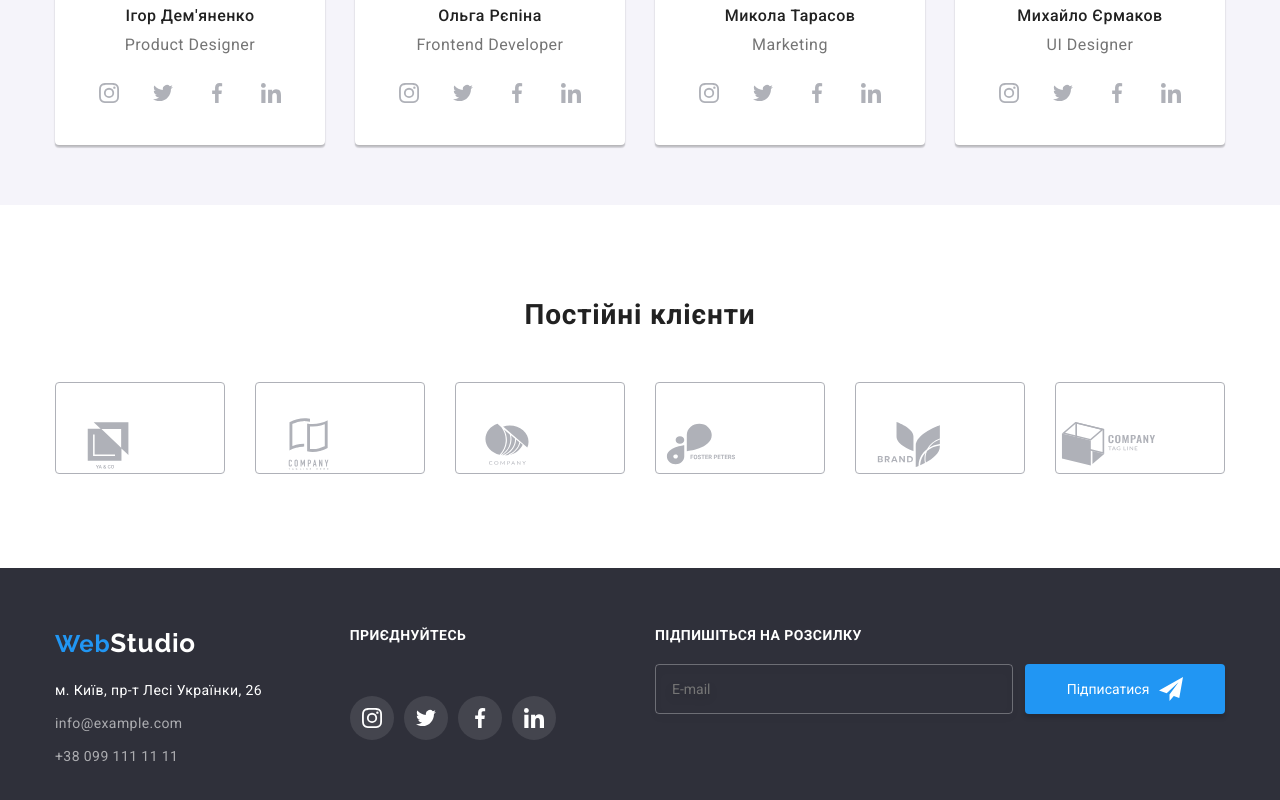
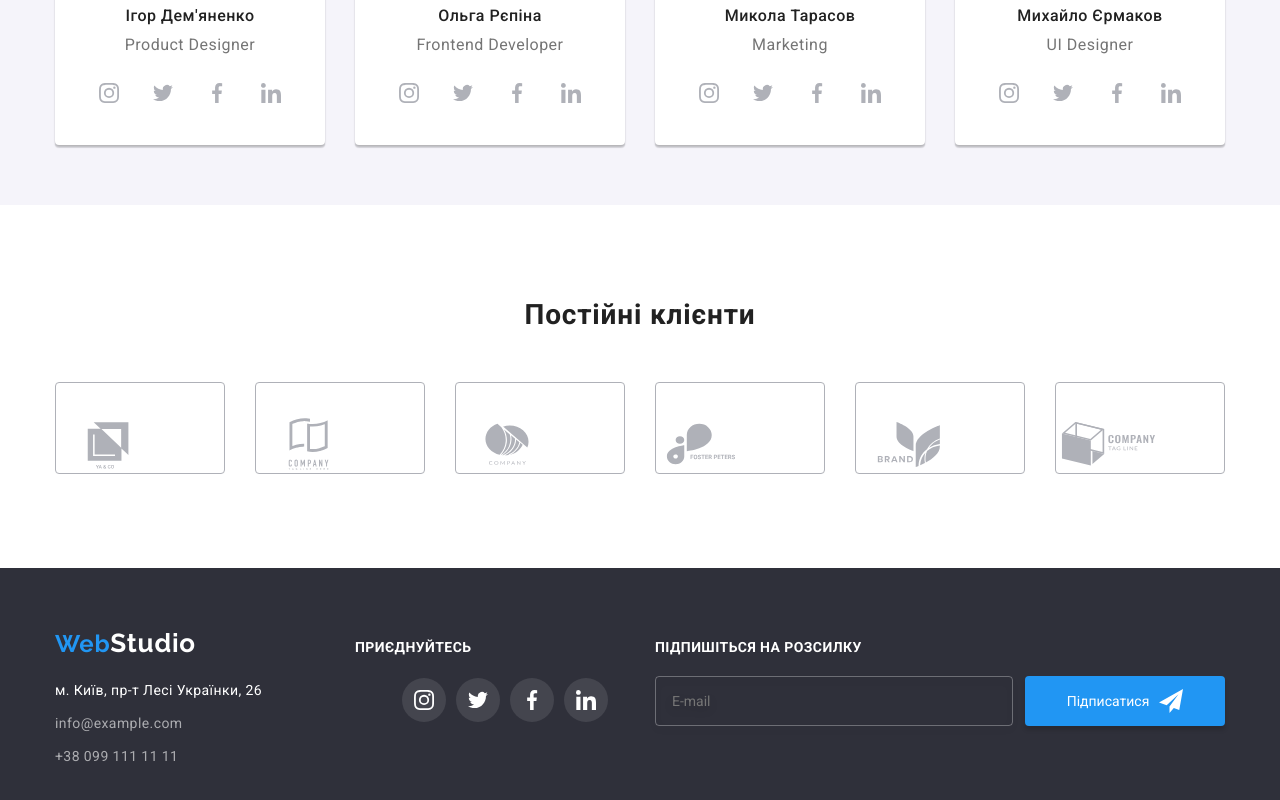
Before and after one commit to bernatskak/-bernatskak-goit-markup-hw-08, a plain HTML site: page index.html in a window 1280 px wide. Shown: the part 1946-2746 px from the top of the page. Drawn offline with nearby package versions, Linux system fonts and the light colour scheme.

Commit message:
change footer

```diff
--- a/sass/layout/_adress.scss
+++ b/sass/layout/_adress.scss
@@ -56,9 +56,9 @@
     width: 50%;
   }
   @include desktop {
-    width: 206px;
-    margin-left: 70px;
-    margin-right: 93px;
+    width: auto;
+
+    margin-right: auto;
   }
 }
 
@@ -69,14 +69,14 @@
     margin-right: auto;
     margin-bottom: 20px;
   }
-  width: 206px;
+
   font-size: 14px;
   line-height: 1.14;
   letter-spacing: 0.03em;
   text-transform: uppercase;
   color: $mainLightColor;
   @include tablet {
-    text-align: center;
+    text-align: start;
     margin-top: 0px;
     margin-left: auto;
     margin-right: auto;
@@ -84,26 +84,24 @@
   }
   @include desktop {
     text-align: start;
-    margin-top: 0px;
-    margin-bottom: 20px;
+    margin-left: 0;
+    padding-top: 12px;
+    margin-bottom: -10px;
   }
 }
 .social-list {
   display: flex;
   gap: 10px;
-  // margin-top: 20px;
+  margin-right: auto;
+  padding: 0;
+  align-items: center;
   justify-content: center;
-  align-content: center;
-  margin-right: auto;
-  margin-left: auto;
 }
-.soc-item {
-  width: 44px;
-  height: 44px;
-}
+
 .soc-link {
   width: 44px;
   height: 44px;
+  padding: 0;
   border-radius: 50%;
   display: flex;
   align-items: center;
--- a/sass/layout/_online.scss
+++ b/sass/layout/_online.scss
@@ -19,11 +19,12 @@
   text-transform: uppercase;
 
   color: $mainLightColor;
+  padding-top: 12px;
   margin-top: 0;
   margin-bottom: 20px;
 
   @include desktop {
-    justify-content: flex-start;
+    text-align: start;
   }
 }
 .online-form {
```
Also changed, not shown: css/main.css, css/main.min.css, 2 other files.
